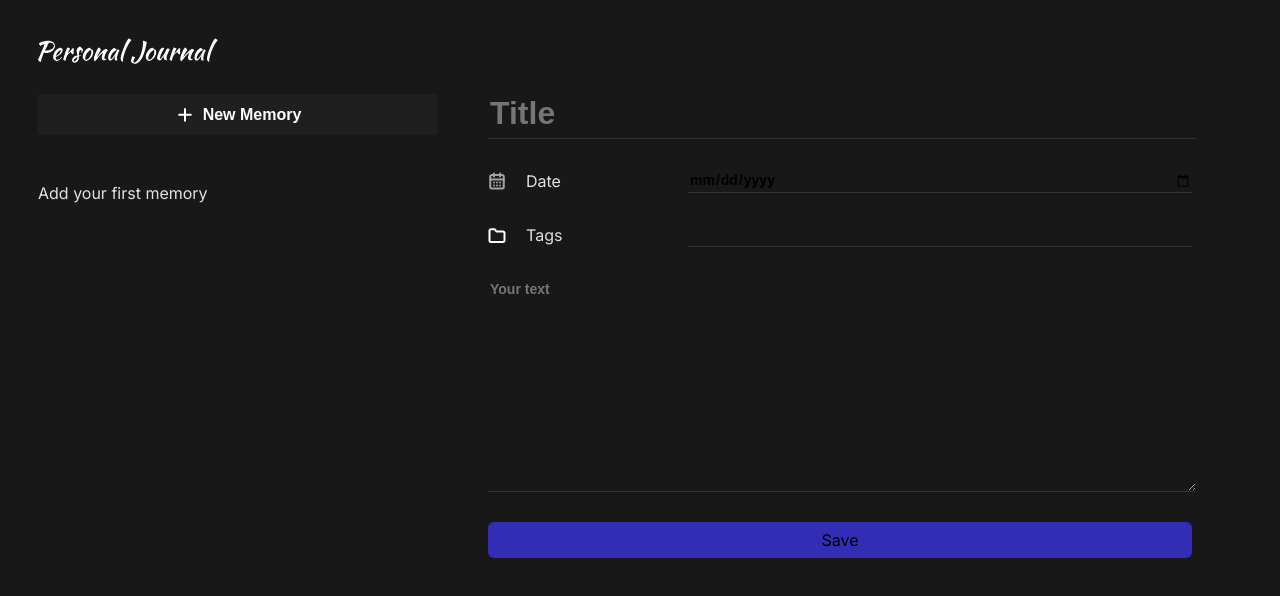
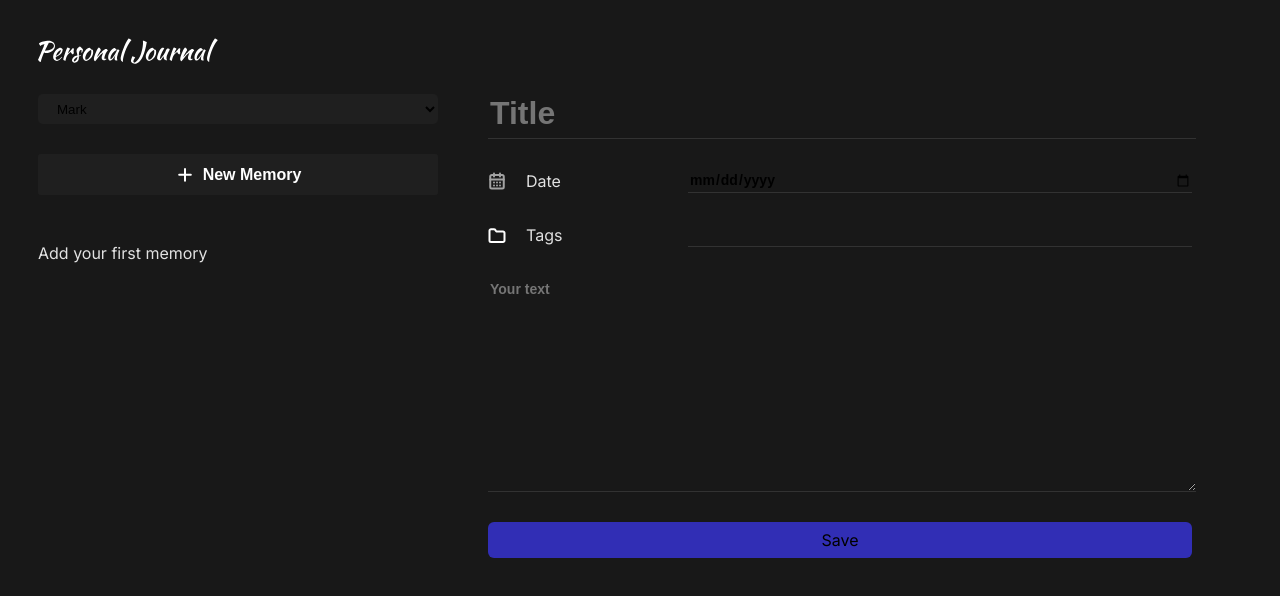
Before and after one commit to markmxmv/PersonalDiaryApp, a React (Vite) app: page / in a window 1280 px wide. Shown: the top 596 px of the page. Built offline with nearby package versions, Linux system fonts and the light colour scheme.

Commit message:
Adding profiles to the app

```diff
--- a/src/App.jsx
+++ b/src/App.jsx
@@ -6,6 +6,7 @@ import JournalList from './components/JournalList/JournalList.jsx';
 import JournalAddButton from './components/JournalAddButton/JournalAddButton.jsx';
 import JournalForm from './components/JournalForm/JournalForm.jsx';
 import { useLocaStorage } from './hooks/use-localstorage.hook.js';
+import {  UserContextProvider } from './context/user.context.jsx';
 
 function mapItems(items) {
 	if(!items) {
@@ -23,9 +24,8 @@ function App() {
 
 	const addItem = item => {
 		setItems([...mapItems(items), {
+			...item,
 			id: items.length?Math.max(...items.map(i => i.id)) + 1:1,
-			title: item.title,
-			text: item.text,
 			date: new Date(item.date)
 		}]);
 	};
@@ -34,6 +34,7 @@ function App() {
 
 
 	return (
+		<UserContextProvider>
 			<div className='app'>
 				<LeftPanel>
 					<Header/>
@@ -44,6 +45,7 @@ function App() {
 					<JournalForm onSubmit={addItem}></JournalForm>
 				</Body>
 			</div>
+		</UserContextProvider>
 	);
 }
 
--- a/src/components/Header/Header.jsx
+++ b/src/components/Header/Header.jsx
@@ -1,9 +1,13 @@
+import SelectUser from '../SelectUser/SelectUser';
 import styles from './Header.module.css';
 
 function Header() {
+	return (
 
-	return (
-		<img className={styles.logo} src='/logo.svg' alt='Diarry logo'></img>
+		<>
+			<img className={styles.logo} src='/logo.svg' alt='Diarry logo'></img>
+			<SelectUser/>
+		</>
 	);
 }
 
--- a/src/components/JournalForm/JournalForm.jsx
+++ b/src/components/JournalForm/JournalForm.jsx
@@ -1,9 +1,10 @@
 import styles from './JournalForm.module.css';
 import Button from '../Button/Button';
-import { useEffect, useReducer, useRef } from 'react';
+import { useContext, useEffect, useReducer, useRef } from 'react';
 import cn from 'classnames';
 import { INITIAL_STATE, formReducer } from './JournalForm.state';
 import Input from '../Input/Input';
+import { UserContext } from '../../context/user.context';
 
 
 function JournalForm({ onSubmit }) {
@@ -12,6 +13,7 @@ function JournalForm({ onSubmit }) {
 	const titleRef = useRef();
 	const dateRef = useRef();
 	const textRef = useRef();
+	const { userId } = useContext(UserContext);
 
 	const focusError = (isValid) => {
 		switch(true) {
@@ -48,6 +50,10 @@ function JournalForm({ onSubmit }) {
 		}
 	}, [isFormReadyToSubmit, values, onSubmit]);
 
+	useEffect(() => {
+		dispatchForm({ type: 'SET_VALUE', payload: {userId}});
+	}, [userId]);
+
 	const onChange = (e) => {
 		dispatchForm({ type: 'SET_VALUE', payload: {[e.target.name]: e.target.value}});
 	};
@@ -83,7 +89,6 @@ function JournalForm({ onSubmit }) {
 			})}></textarea>
 			<Button text='Save'></Button>
 		</form>
-	);
-}
+	);}
 
 export default JournalForm;
--- a/src/components/JournalList/JournalList.jsx
+++ b/src/components/JournalList/JournalList.jsx
@@ -1,9 +1,12 @@
+import { useContext } from 'react';
 import CardButton from '../CardButton/CardButton';
 import JournalItem from '../JournalItem/JournalItem';
 import './JournalList.css';
+import { UserContext } from '../../context/user.context';
 
 
 function JournalList({items}) {
+	const { userId } = useContext(UserContext);
 
 	if (items.length === 0) {
 		return <p>Add your first memory</p>;
@@ -18,7 +21,9 @@ function JournalList({items}) {
 
 	return (
 		<>
-			{items.sort(sortItems).map(el => (
+			{items
+				.filter(el => el.userId === userId)
+				.sort(sortItems).map(el => (
 					<CardButton key={el.id}>
 						<JournalItem
 							title={el.title}
--- /dev/null
+++ b/src/components/SelectUser/SelectUser.jsx
@@ -0,0 +1,22 @@
+import { useContext } from 'react';
+import { UserContext } from '../../context/user.context';
+import styles from './SelectUser.module.css';
+
+
+
+function SelectUser () {
+	const { userId, setUserId } = useContext(UserContext);
+
+	const changeUser = (e) => {
+		setUserId(Number(e.target.value));
+		console.log(e.target.value);
+	};
+	return (
+		<select className={styles.select} name="user" id="user" value={userId} onChange={changeUser}>
+			<option value="1">Mark</option>
+			<option value="2">Lesik</option>
+		</select>
+	);
+}
+
+export default SelectUser;
--- /dev/null
+++ b/src/components/SelectUser/SelectUser.module.css
@@ -0,0 +1,15 @@
+.select {
+    background: rgba(255, 255, 255, 0.03);
+    border: none;
+    border-radius: 5px;
+    height: 30px;
+    padding: 0 15px;
+}
+
+.select:hover {
+    cursor: pointer;
+}
+
+.select:focus {
+    outline: none;
+}
--- /dev/null
+++ b/src/context/user.context.jsx
@@ -0,0 +1,15 @@
+import { createContext, useState } from 'react';
+
+export const UserContext = createContext({
+	userId: 1
+});
+
+export const UserContextProvider = ({ children }) => {
+
+	const [userId, setUserId] = useState(1);
+
+
+	return <UserContext.Provider value={ {userId, setUserId} }>
+		{children}
+	</UserContext.Provider>;
+};
```
Lines whose indentation alone changed are shown as unchanged.
